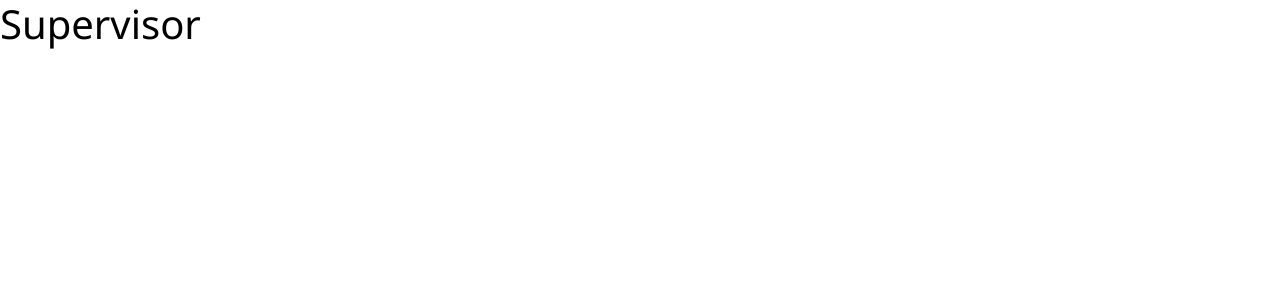
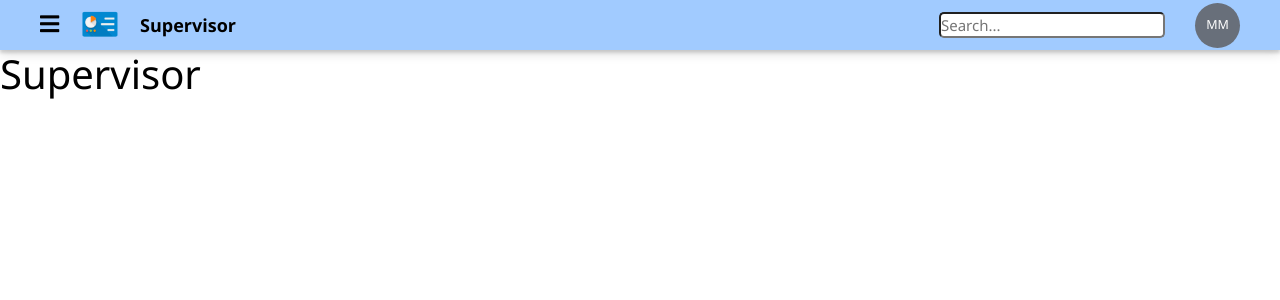
Before and after one commit to mattmoll/supervisor-webapp, a React (Create React App) app in the folder supervisor/: page / in a window 1280 px wide. Shown: the top 300 px of the page. Built offline with nearby package versions, Linux system fonts and the light colour scheme; the HTML template or start-up script is replaced by a standard one.

Commit message:
Added Topbar component.

```diff
--- a/supervisor/src/App.js
+++ b/supervisor/src/App.js
@@ -1,9 +1,11 @@
 import React from "react";
 import "./App.css";
+import Topbar from "./components/layout/Topbar";
 
 function App() {
   return (
     <div className="App">
+      <Topbar></Topbar>
       <h1>Supervisor</h1>
     </div>
   );
--- /dev/null
+++ b/supervisor/src/components/layout/Topbar.js
@@ -0,0 +1,23 @@
+import React from "react";
+import icon from "../../img/icon.png";
+
+export default function Topbar() {
+  return (
+    <header id="topbar">
+      <a href="!#" id="menu-btn">
+        <i class="fa fa-bars" aria-hidden="true"></i>
+      </a>
+      <div id="trademark">
+        <img id="app-icon" src={icon} alt="Supervisor Icon" />
+        <span id="trademark-title">Supervisor</span>
+      </div>
+      <div id="action-bar">
+        <input id="search-input" type="text" placeholder="Search..."></input>
+
+        <div id="user-button">
+          <span>MM</span>
+        </div>
+      </div>
+    </header>
+  );
+}
```
Also changed, not shown: supervisor/src/img/icon.png (added), supervisor/src/img/images.jpg (added).
